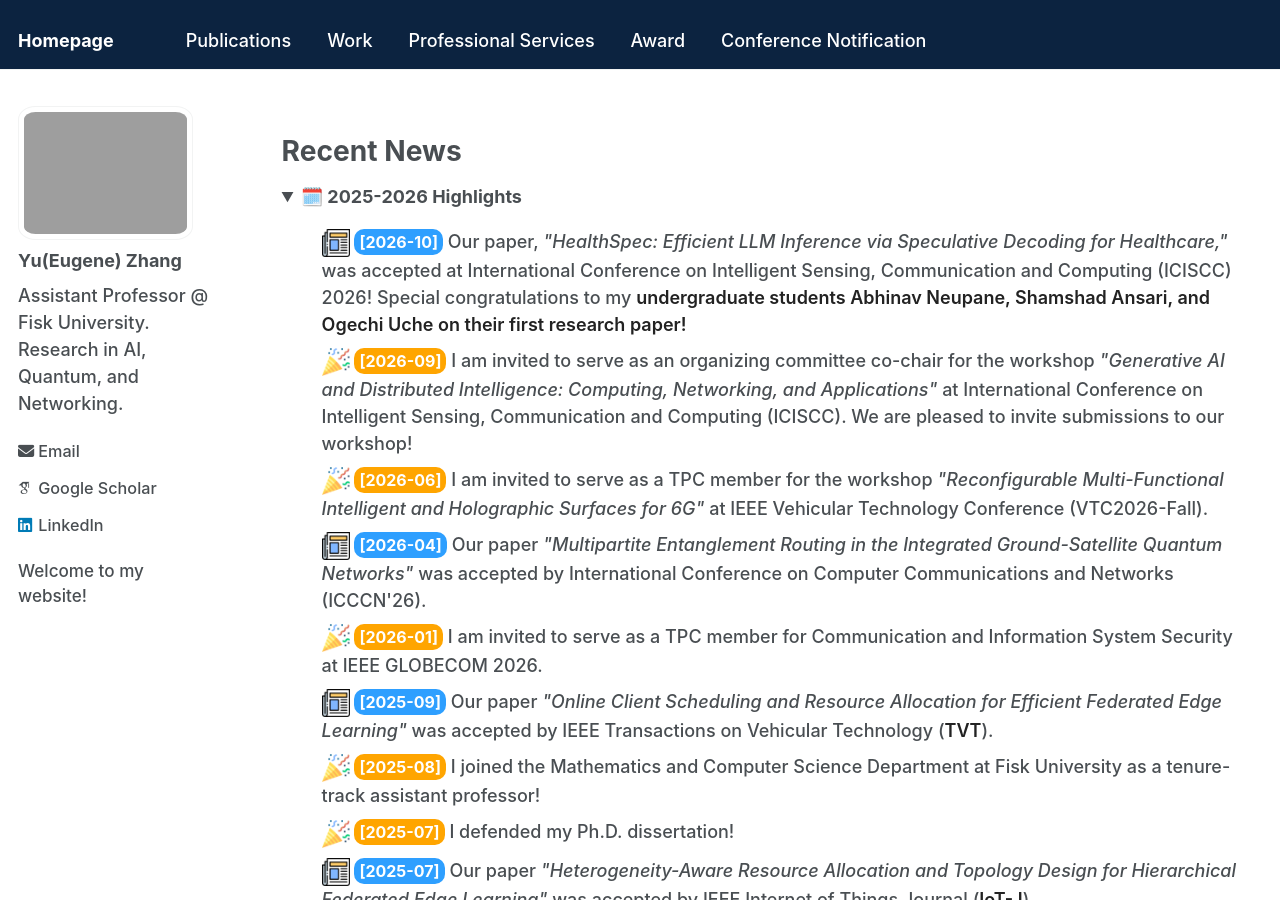
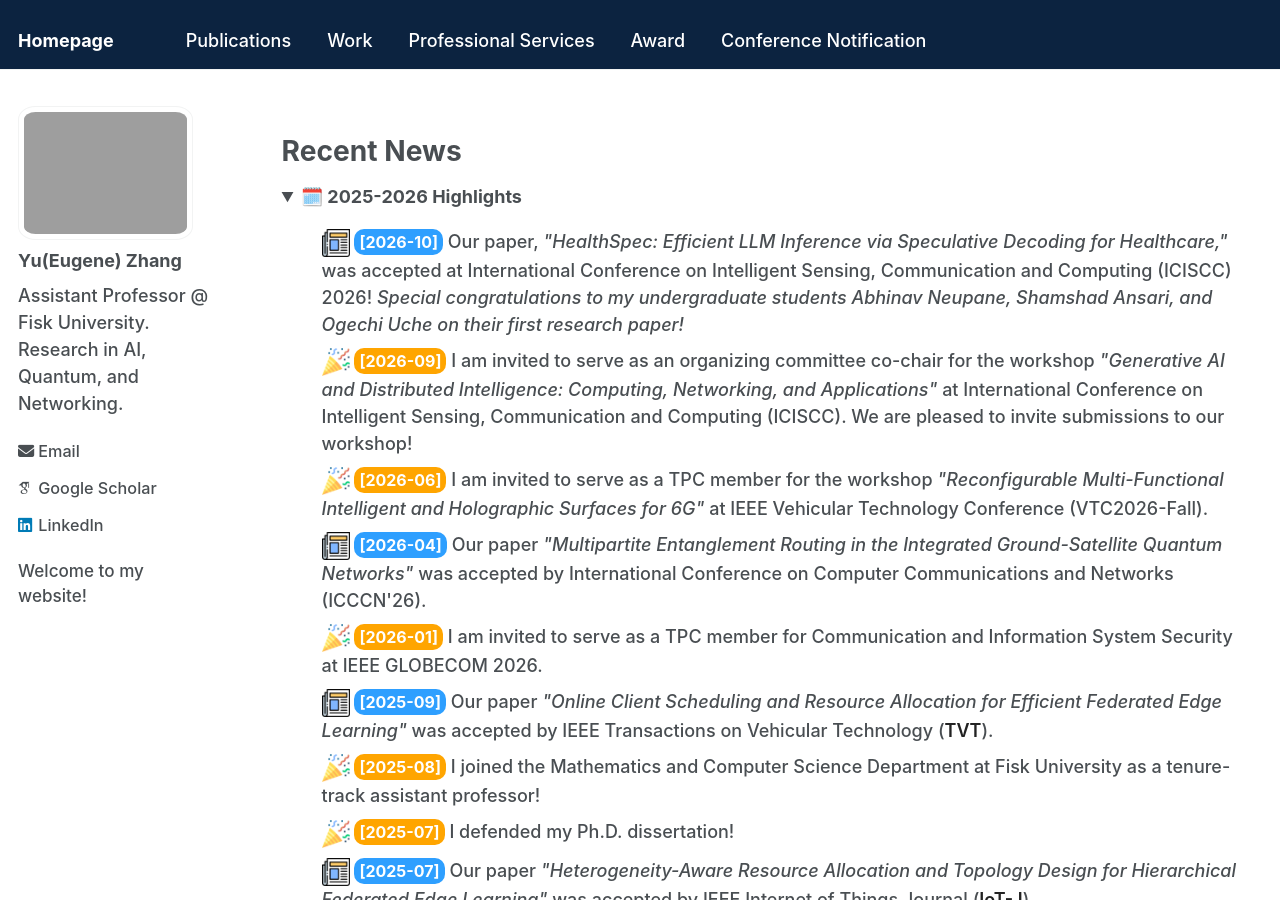
Before and after one commit to Yu-Zhang-Eugene/yu-zhang-eugene.github.io, a Jekyll site: the page built from _pages/about.md, in a window 1280 px wide and 900 px high, scrolled down 502 px. Built offline with Jekyll 4.4.1, drawn with Linux system fonts in a browser that asks for light colours; some web fonts are replaced.

Commit message:
Simplify paper acceptance announcement
Condensed the announcement about the paper acceptance and congratulated students in a single line.

```diff
--- a/_pages/about.md
+++ b/_pages/about.md
@@ -31,12 +31,8 @@ Recent News
 <li>
   <img src="/images/newspaper.png" alt="news" class="news-icon-img">
   <span class="date-tag blue">[2026-10]</span>
-  Our paper, <em>"HealthSpec: Efficient LLM Inference via Speculative Decoding for Healthcare,"</em>
-  was accepted at International Conference on Intelligent Sensing, Communication and Computing (ICISCC) 2026!
-  Special congratulations to my
-  <span style="color: #222222; font-weight: 600;">undergraduate students
-  Abhinav Neupane, Shamshad Ansari, and Ogechi Uche
-  on their first research paper!</span>
+  Our paper, <em>"HealthSpec: Efficient LLM Inference via Speculative Decoding for Healthcare,"</em> was accepted at International Conference on Intelligent Sensing, Communication and Computing (ICISCC) 2026! <em>Special congratulations to my undergraduate students Abhinav Neupane, Shamshad Ansari, and Ogechi Uche
+  on their first research paper!</em>
 </li>
 
   <li>
```
